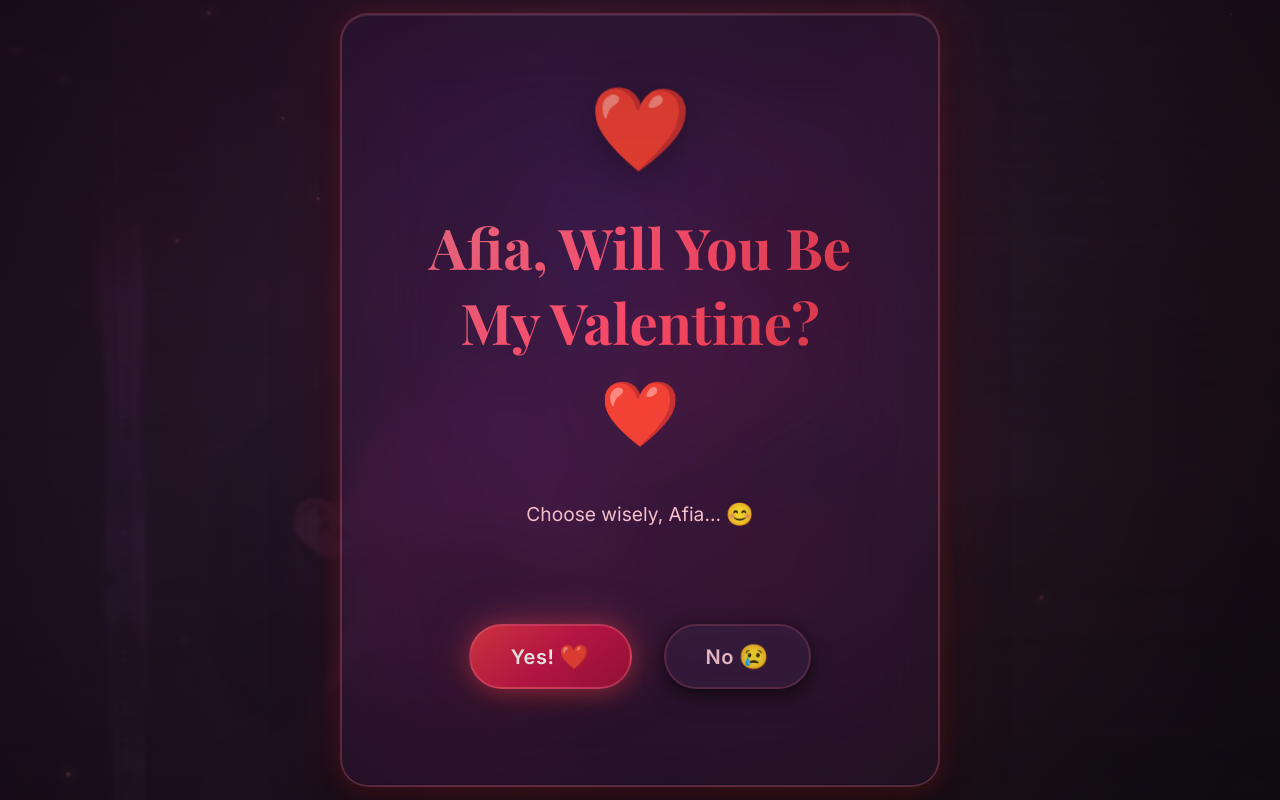
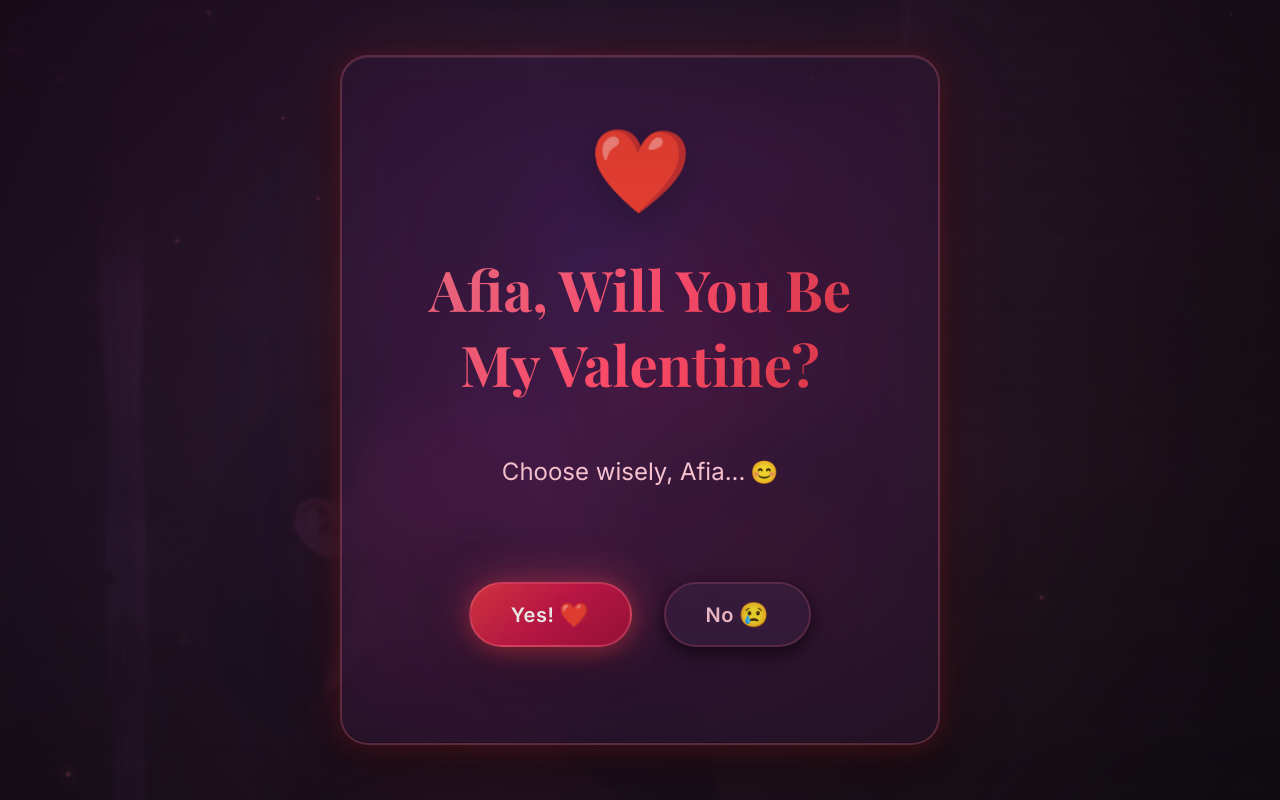
Before and after one commit to roman23011/surprise, a React (Vite) app: page / in a window 1280 px wide. Built offline with nearby package versions, Linux system fonts and the light colour scheme.

Commit message:
Remove heart emoji from proposal text and increase hint text size

```diff
--- a/src/components/ProposalScreen.jsx
+++ b/src/components/ProposalScreen.jsx
@@ -47,7 +47,7 @@ const ProposalScreen = ({ onAccept, audioRef }) => {
     }
 
     const messages = [
-        { text: "Afia, Will You Be My Valentine?", emoji: "❤️" },
+        { text: "Afia, Will You Be My Valentine?", emoji: "" },
         { text: "Heyy Darling?", emoji: "😉" },
         { text: "Are you sure, Afia?", emoji: "❤️" },
         { text: "Really sure?" },
@@ -140,7 +140,7 @@ const ProposalScreen = ({ onAccept, audioRef }) => {
                 { }
                 <motion.p
                     style={{
-                        fontSize: '1.2rem',
+                        fontSize: '1.5rem',
                         color: 'var(--light-pink)',
                         marginBottom: '2rem',
                         display: 'flex',
```
